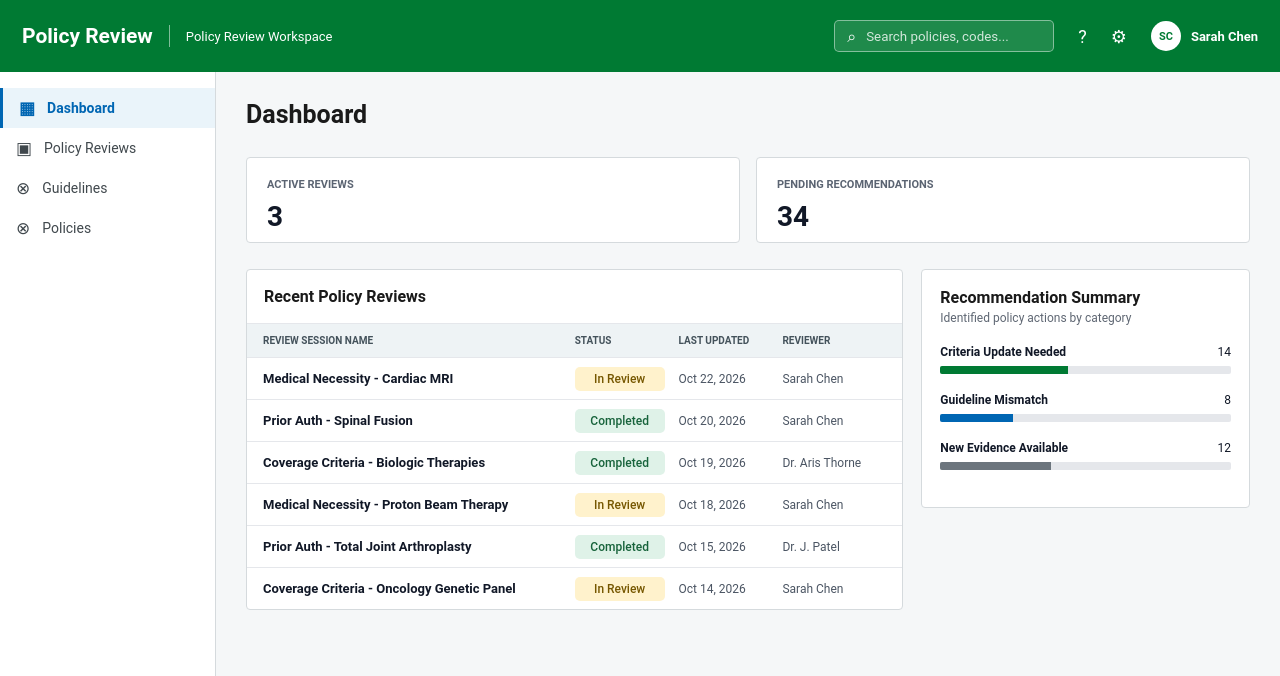
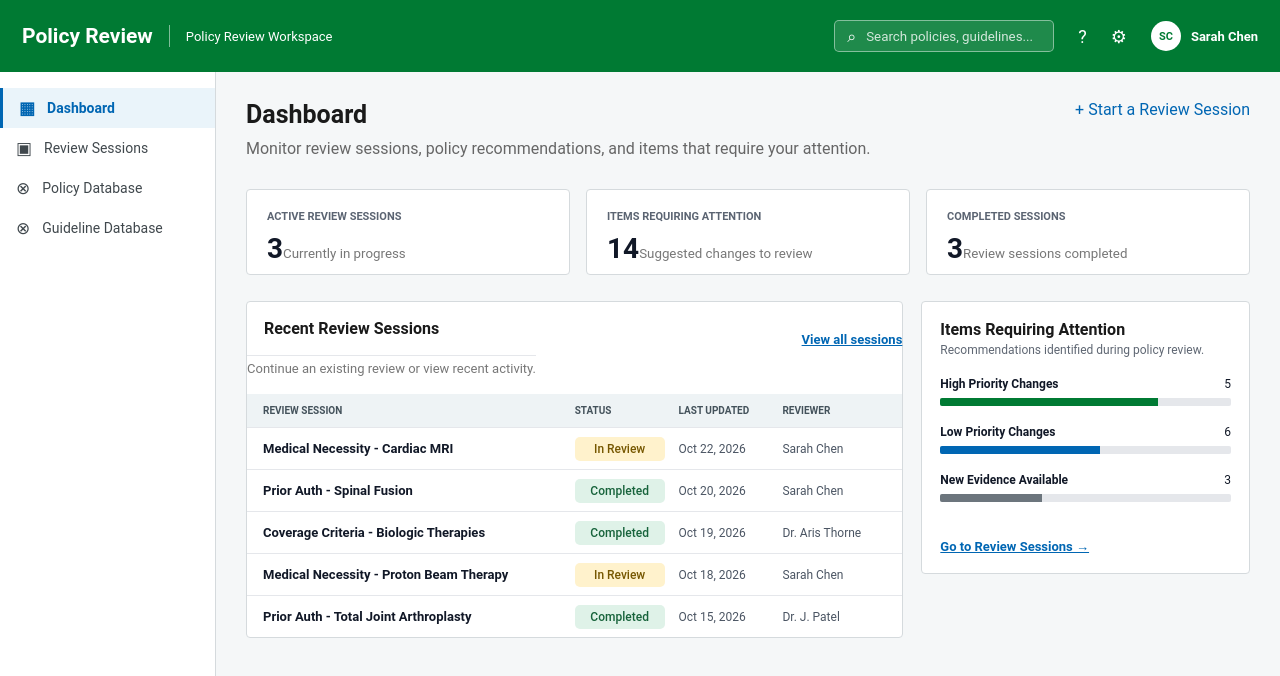
Before and after one commit to tarakodukula/policy-reviewer, a React (Vite) app: page /#/dashboard in a window 1280 px wide. Shown: the top 676 px of the page. Built offline with nearby package versions, Linux system fonts and the light colour scheme.

Commit message:
Update dashboard for review session workflow

```diff
--- a/src/pages/DashboardPage.jsx
+++ b/src/pages/DashboardPage.jsx
@@ -1,9 +1,8 @@
 import { Link } from 'react-router-dom'
 
 function DashboardPage() {
-
   // ==========================================
-  // ORIGINAL / DEMO REVIEWS
+  // ORIGINAL / DEMO REVIEW SESSIONS
   // ==========================================
 
   const originalReviews = [
@@ -13,6 +12,7 @@ function DashboardPage() {
       status: 'In Review',
       date: 'Oct 22, 2026',
       reviewer: 'Sarah Chen',
+      attention: 5,
     },
     {
       id: 'dashboard-2',
@@ -20,6 +20,7 @@ function DashboardPage() {
       status: 'Completed',
       date: 'Oct 20, 2026',
       reviewer: 'Sarah Chen',
+      attention: 0,
     },
     {
       id: 'dashboard-3',
@@ -27,6 +28,7 @@ function DashboardPage() {
       status: 'Completed',
       date: 'Oct 19, 2026',
       reviewer: 'Dr. Aris Thorne',
+      attention: 0,
     },
     {
       id: 'dashboard-4',
@@ -34,6 +36,7 @@ function DashboardPage() {
       status: 'In Review',
       date: 'Oct 18, 2026',
       reviewer: 'Sarah Chen',
+      attention: 3,
     },
     {
       id: 'dashboard-5',
@@ -41,6 +44,7 @@ function DashboardPage() {
       status: 'Completed',
       date: 'Oct 15, 2026',
       reviewer: 'Dr. J. Patel',
+      attention: 0,
     },
     {
       id: 'dashboard-6',
@@ -48,47 +52,28 @@ function DashboardPage() {
       status: 'In Review',
       date: 'Oct 14, 2026',
       reviewer: 'Sarah Chen',
+      attention: 6,
     },
   ]
 
-
   // ==========================================
-  // GET REVIEWS CREATED BY USER
+  // GET REVIEW SESSIONS CREATED BY USER
   // ==========================================
 
   const savedReviews =
-    JSON.parse(
-      localStorage.getItem('createdReviews')
-    ) || []
+    JSON.parse(localStorage.getItem('createdReviews')) || []
 
-
-  // Make the saved review information match
-  // the format used by this dashboard
-  const createdReviews =
-    savedReviews.map((review) => ({
-
-      id:
-        review.id,
-
-      name:
-        review.name,
-
-      status:
-        review.status ||
-        'In Review',
-
-      date:
-        review.date ||
-        'Recently',
-
-      reviewer:
-        'Sarah Chen',
-
+  const createdReviews = savedReviews.map((review) => ({
+    id: review.id,
+    name: review.name,
+    status: review.status || 'In Review',
+    date: review.date || 'Recently',
+    reviewer: review.reviewer || 'Sarah Chen',
+    attention: review.attention || 0,
   }))
 
-
   // ==========================================
-  // COMBINE REVIEWS
+  // COMBINE REVIEW SESSIONS
   // ==========================================
 
   const allReviews = [
@@ -96,42 +81,37 @@ function DashboardPage() {
     ...originalReviews,
   ]
 
+  // ==========================================
+  // DASHBOARD COUNTS
+  // ==========================================
+
+  const activeReviewCount = allReviews.filter(
+    (review) => review.status === 'In Review'
+  ).length
+
+  const completedReviewCount = allReviews.filter(
+    (review) => review.status === 'Completed'
+  ).length
+
+  const itemsRequiringAttention = allReviews.reduce(
+    (total, review) => total + (review.attention || 0),
+    0
+  )
 
   // ==========================================
-  // ACTIVE REVIEW COUNT
+  // RECENT REVIEW SESSIONS
   // ==========================================
 
-  const activeReviewCount =
-    allReviews.filter(
-      (review) =>
-        review.status === 'In Review'
-    ).length
-
-
-  // ==========================================
-  // RECENT REVIEWS
-  // Only show the 6 most recent
-  // ==========================================
-
-  const recentReviews = [
-  ...createdReviews,
-  ...originalReviews,
-].slice(0, 6)
-
+  const recentReviews = allReviews.slice(0, 5)
 
   return (
     <div className="app-page">
-
-
       {/* ======================================
-          TOP GREEN BAR
+          TOP BAR
       ====================================== */}
 
       <header className="top-bar">
-
-
         <div className="brand-area">
-
           <span className="brand-name">
             Policy Review
           </span>
@@ -141,39 +121,27 @@ function DashboardPage() {
           <span className="workspace-name">
             Policy Review Workspace
           </span>
-
         </div>
 
-
         <div className="top-right">
-
-
           <div className="search-box">
-
-            <span>
-              ⌕
-            </span>
+            <span>⌕</span>
 
             <input
               type="text"
-              placeholder="Search policies, codes..."
+              placeholder="Search policies, guidelines..."
             />
-
           </div>
-
 
           <span className="top-icon">
             ?
           </span>
 
-
           <span className="top-icon">
             ⚙
           </span>
 
-
           <div className="user-area">
-
             <div className="user-avatar">
               SC
             </div>
@@ -181,157 +149,234 @@ function DashboardPage() {
             <span>
               Sarah Chen
             </span>
-
           </div>
-
-
         </div>
-
-
       </header>
 
-
-
       <div className="app-body">
-
-
         {/* ======================================
             LEFT SIDEBAR
         ====================================== */}
 
         <aside className="sidebar">
-
-
           <Link
             to="/dashboard"
             className="nav-item active"
           >
-
             <span className="nav-icon">
               ▦
             </span>
 
             Dashboard
-
           </Link>
-
 
           <Link
             to="/reviews"
             className="nav-item"
           >
-
             <span className="nav-icon">
               ▣
             </span>
 
-            Policy Reviews
-
+            Review Sessions
           </Link>
 
+          <Link
+            to="/policies"
+            className="nav-item"
+          >
+            <span className="nav-icon">
+              ⊗
+            </span>
+
+            Policy Database
+          </Link>
 
           <Link
             to="/guidelines"
             className="nav-item"
           >
-
             <span className="nav-icon">
               ⊗
             </span>
 
-            Guidelines
-
+            Guideline Database
           </Link>
-
-
-          <Link
-            to="/policies"
-            className="nav-item"
-          >
-
-            <span className="nav-icon">
-              ⊗
-            </span>
-
-            Policies
-
-          </Link>
-
-
         </aside>
-
-
 
         {/* ======================================
             DASHBOARD CONTENT
         ====================================== */}
 
         <main className="dashboard-content">
+          {/* ==================================
+              PAGE INTRODUCTION
+          ================================== */}
 
-
-          <h1>
+          <div
+            style={{
+              display: 'flex',
+              justifyContent: 'space-between',
+              alignItems: 'flex-start',
+              gap: '24px',
+              marginBottom: '28px',
+            }}
+          >
+            <div>
+              <h1
+                style={{
+                  marginBottom: '8px',
+                }}
+              >
                 Dashboard
               </h1>
 
+              <p
+                style={{
+                  margin: 0,
+                  color: '#666',
+                  maxWidth: '650px',
+                  lineHeight: '1.5',
+                }}
+              >
+                Monitor review sessions, policy recommendations,
+                and items that require your attention.
+              </p>
+            </div>
 
+            <Link
+              to="/reviews/new"
+              className="primary-button"
+              style={{
+                textDecoration: 'none',
+                whiteSpace: 'nowrap',
+              }}
+            >
+              + Start a Review Session
+            </Link>
+          </div>
 
           {/* ==================================
-              STAT CARDS
+              OVERVIEW CARDS
           ================================== */}
 
-          <div className="stat-cards">
-
-
+          <div
+            className="stat-cards"
+            style={{
+              gridTemplateColumns:
+                'repeat(3, minmax(0, 1fr))',
+            }}
+          >
             <div className="stat-card">
-
               <span>
-                ACTIVE REVIEWS
+                ACTIVE REVIEW SESSIONS
               </span>
 
               <strong>
                 {activeReviewCount}
               </strong>
 
+              <small
+                style={{
+                  color: '#777',
+                  marginTop: '6px',
+                }}
+              >
+                Currently in progress
+              </small>
             </div>
 
-
-
             <div className="stat-card">
-
               <span>
-                PENDING RECOMMENDATIONS
+                ITEMS REQUIRING ATTENTION
               </span>
 
               <strong>
-                34
+                {itemsRequiringAttention}
               </strong>
 
+              <small
+                style={{
+                  color: '#777',
+                  marginTop: '6px',
+                }}
+              >
+                Suggested changes to review
+              </small>
             </div>
 
+            <div className="stat-card">
+              <span>
+                COMPLETED SESSIONS
+              </span>
 
+              <strong>
+                {completedReviewCount}
+              </strong>
+
+              <small
+                style={{
+                  color: '#777',
+                  marginTop: '6px',
+                }}
+              >
+                Review sessions completed
+              </small>
+            </div>
           </div>
 
-
+          {/* ==================================
+              DASHBOARD GRID
+          ================================== */}
 
           <div className="dashboard-grid">
-
-
             {/* ==================================
-                RECENT REVIEWS
+                RECENT REVIEW SESSIONS
             ================================== */}
 
             <section className="reviews-card">
-
-
-              <h2>
-                Recent Policy Reviews
+              <div
+                style={{
+                  display: 'flex',
+                  justifyContent: 'space-between',
+                  alignItems: 'center',
+                  marginBottom: '18px',
+                }}
+              >
+                <div>
+                  <h2
+                    style={{
+                      marginBottom: '5px',
+                    }}
+                  >
+                    Recent Review Sessions
                   </h2>
 
+                  <p
+                    style={{
+                      margin: 0,
+                      color: '#777',
+                      fontSize: '13px',
+                    }}
+                  >
+                    Continue an existing review or view recent activity.
+                  </p>
+                </div>
+
+                <Link
+                  to="/reviews"
+                  style={{
+                    fontSize: '13px',
+                    fontWeight: '600',
+                  }}
+                >
+                  View all sessions
+                </Link>
+              </div>
 
               <div className="review-table-header">
-
                 <span>
-                  REVIEW SESSION NAME
+                  REVIEW SESSION
                 </span>
 
                 <span>
@@ -345,29 +390,20 @@ function DashboardPage() {
                 <span>
                   REVIEWER
                 </span>
-
               </div>
 
-
-
-              {recentReviews.map(
-                (review) => (
-
+              {recentReviews.map((review) => (
                 <div
                   className="review-row"
                   key={review.id}
                 >
-
-
                   <strong>
                     {review.name}
                   </strong>
 
-
                   <span
                     className={
-                        review.status ===
-                        'Completed'
+                      review.status === 'Completed'
                         ? 'status completed'
                         : 'status in-review'
                     }
@@ -375,137 +411,108 @@ function DashboardPage() {
                     {review.status}
                   </span>
 
-
                   <span>
                     {review.date}
                   </span>
 
-
                   <span>
                     {review.reviewer}
                   </span>
-
-
                 </div>
-
-                )
-              )}
-
-
+              ))}
             </section>
 
-
-
             {/* ==================================
-                RECOMMENDATION SUMMARY
+                ATTENTION SUMMARY
             ================================== */}
 
             <section className="recommendation-card">
-
-
               <h2>
-                Recommendation Summary
+                Items Requiring Attention
               </h2>
 
-
               <p>
-                Identified policy actions by category
+                Recommendations identified during policy review.
               </p>
 
-
-
               <div className="recommendation-item">
-
-
                 <div className="recommendation-label">
-
                   <strong>
-                    Criteria Update Needed
+                    High Priority Changes
                   </strong>
 
                   <span>
-                    14
+                    5
                   </span>
-
                 </div>
 
-
                 <div className="progress-background">
-
-                  <div className="progress criteria"></div>
-
+                  <div
+                    className="progress criteria"
+                    style={{
+                      width: '75%',
+                    }}
+                  ></div>
+                </div>
               </div>
 
-
-              </div>
-
-
-
               <div className="recommendation-item">
-
-
                 <div className="recommendation-label">
-
                   <strong>
-                    Guideline Mismatch
+                    Low Priority Changes
                   </strong>
 
                   <span>
-                    8
+                    6
                   </span>
-
                 </div>
 
-
                 <div className="progress-background">
-
-                  <div className="progress mismatch"></div>
-
+                  <div
+                    className="progress mismatch"
+                    style={{
+                      width: '55%',
+                    }}
+                  ></div>
+                </div>
               </div>
 
-
-              </div>
-
-
-
               <div className="recommendation-item">
-
-
                 <div className="recommendation-label">
-
                   <strong>
                     New Evidence Available
                   </strong>
 
                   <span>
-                    12
+                    3
                   </span>
-
                 </div>
 
-
                 <div className="progress-background">
-
-                  <div className="progress evidence"></div>
-
+                  <div
+                    className="progress evidence"
+                    style={{
+                      width: '35%',
+                    }}
+                  ></div>
+                </div>
               </div>
 
-
+              <Link
+                to="/reviews"
+                style={{
+                  display: 'inline-block',
+                  marginTop: '18px',
+                  fontSize: '13px',
+                  fontWeight: '600',
+                }}
+              >
+                Go to Review Sessions →
+              </Link>
+            </section>
           </div>
-
-
-            </section>
-
-
+        </main>
       </div>
-
-
-        </main>
-
-
-      </div>
-
-
     </div>
   )
 }
```
Lines whose indentation alone changed are shown as unchanged.
